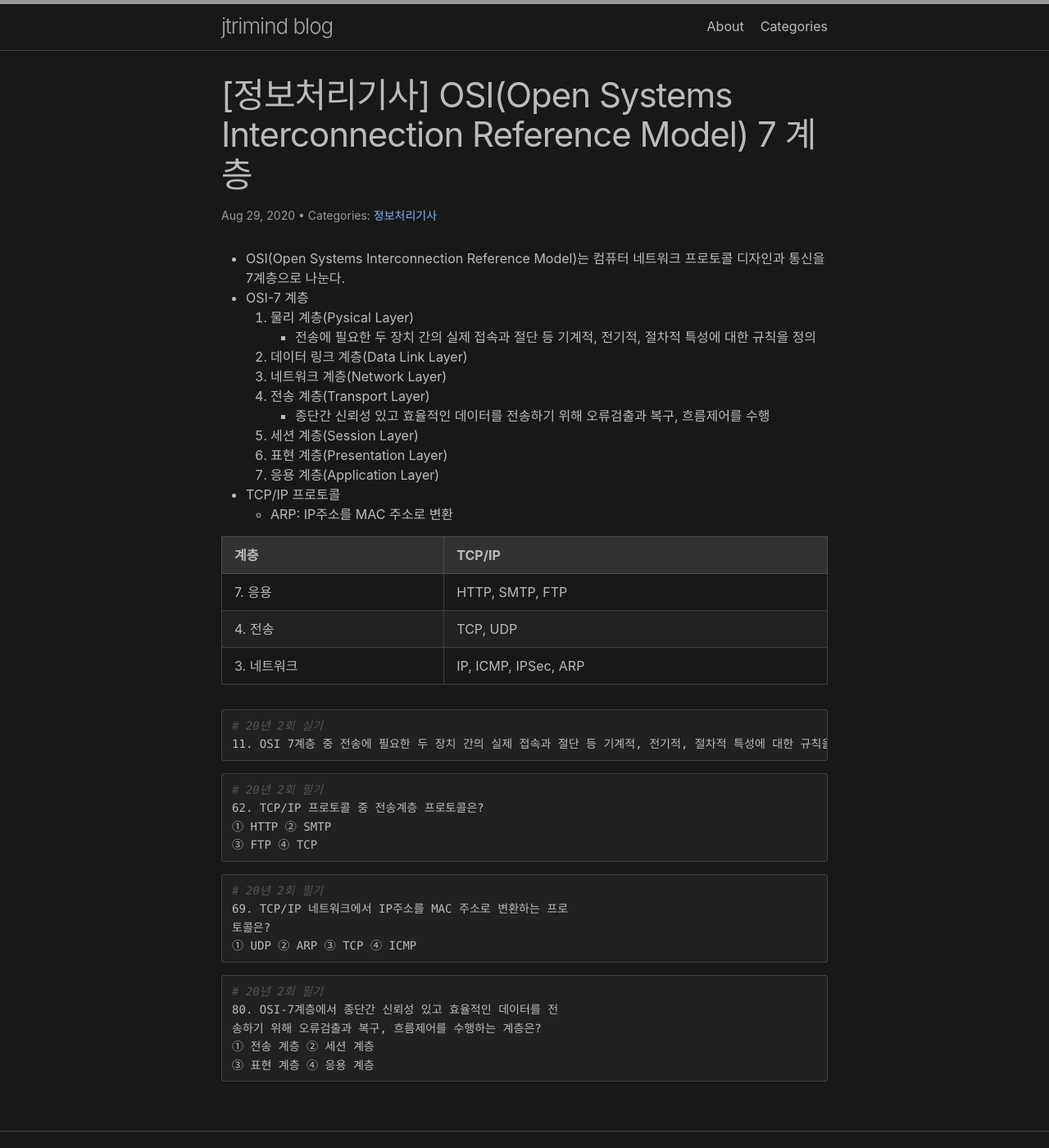
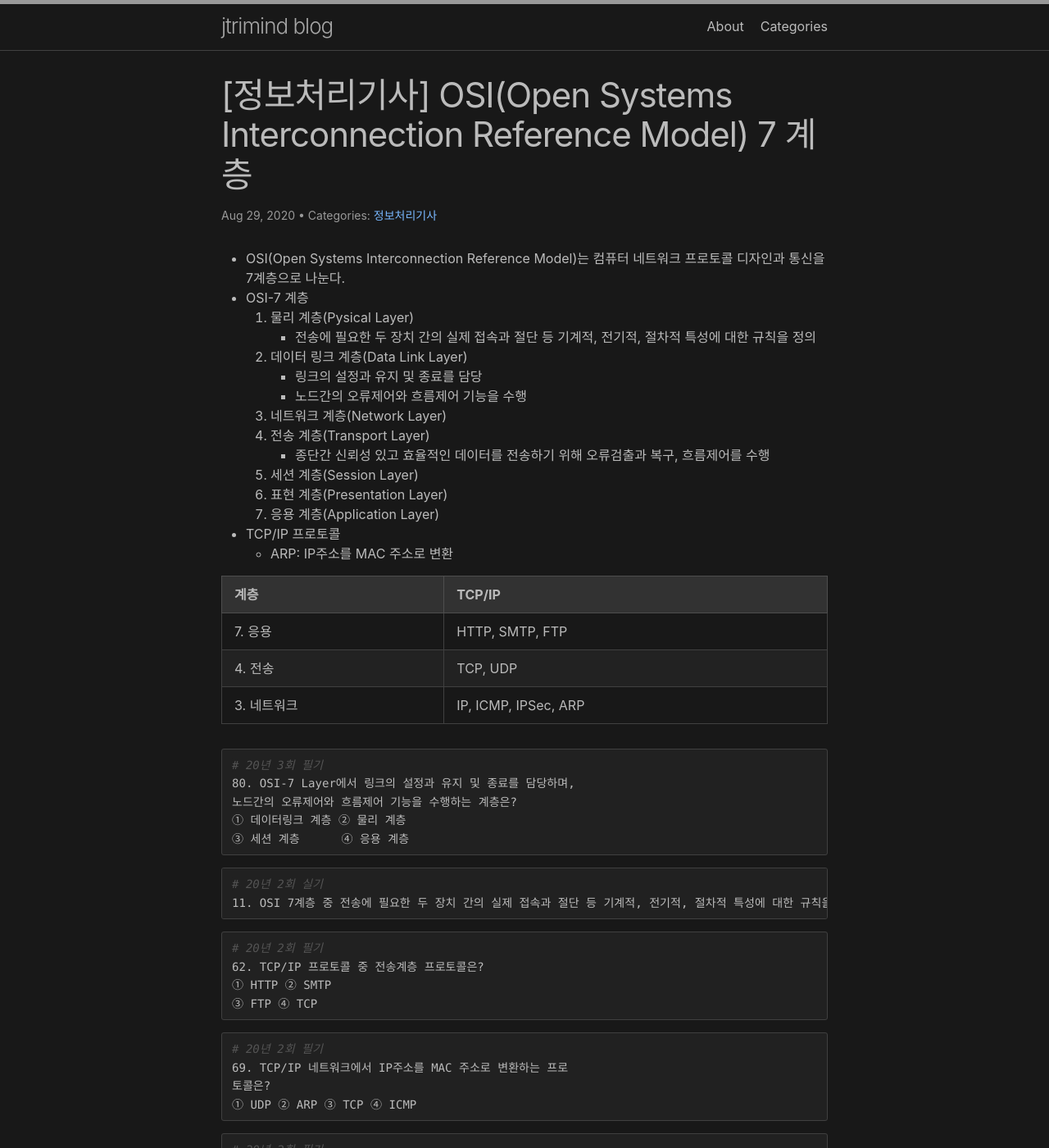
Before and after one commit to jtrimind/jtrimind.github.io, a Jekyll site: the page built from 정보처리기사/_posts/2020-08-29-osi.md, in a window 1280 px wide and 1400 px high. Shown: the whole window at 82% size. Built offline with Jekyll 4.4.1, drawn with Linux system fonts in a browser that asks for light colours; comment, search, counter and statistics services are not loaded.

Commit message:
Update osi

````diff
--- a/정보처리기사/_posts/2020-08-29-osi.md
+++ b/정보처리기사/_posts/2020-08-29-osi.md
@@ -8,6 +8,8 @@ title: "[정보처리기사] OSI(Open Systems Interconnection Reference Model) 7
   1. 물리 계층(Pysical Layer)
     - 전송에 필요한 두 장치 간의 실제 접속과 절단 등 기계적, 전기적, 절차적 특성에 대한 규칙을 정의
   2. 데이터 링크 계층(Data Link Layer)
+    - 링크의 설정과 유지 및 종료를 담당
+    - 노드간의 오류제어와 흐름제어 기능을 수행
   3. 네트워크 계층(Network Layer)
   4. 전송 계층(Transport Layer)
     - 종단간 신뢰성 있고 효율적인 데이터를 전송하기 위해 오류검출과 복구, 흐름제어를 수행
@@ -23,6 +25,14 @@ title: "[정보처리기사] OSI(Open Systems Interconnection Reference Model) 7
 | 7. 응용     | HTTP, SMTP, FTP |
 | 4. 전송     | TCP, UDP |
 | 3. 네트워크 | IP, ICMP, IPSec, ARP |
+
+```bash
+# 20년 3회 필기
+80. OSI-7 Layer에서 링크의 설정과 유지 및 종료를 담당하며,
+노드간의 오류제어와 흐름제어 기능을 수행하는 계층은?
+① 데이터링크 계층 ② 물리 계층
+③ 세션 계층      ④ 응용 계층
+```
 
 ```bash
 # 20년 2회 실기
````
